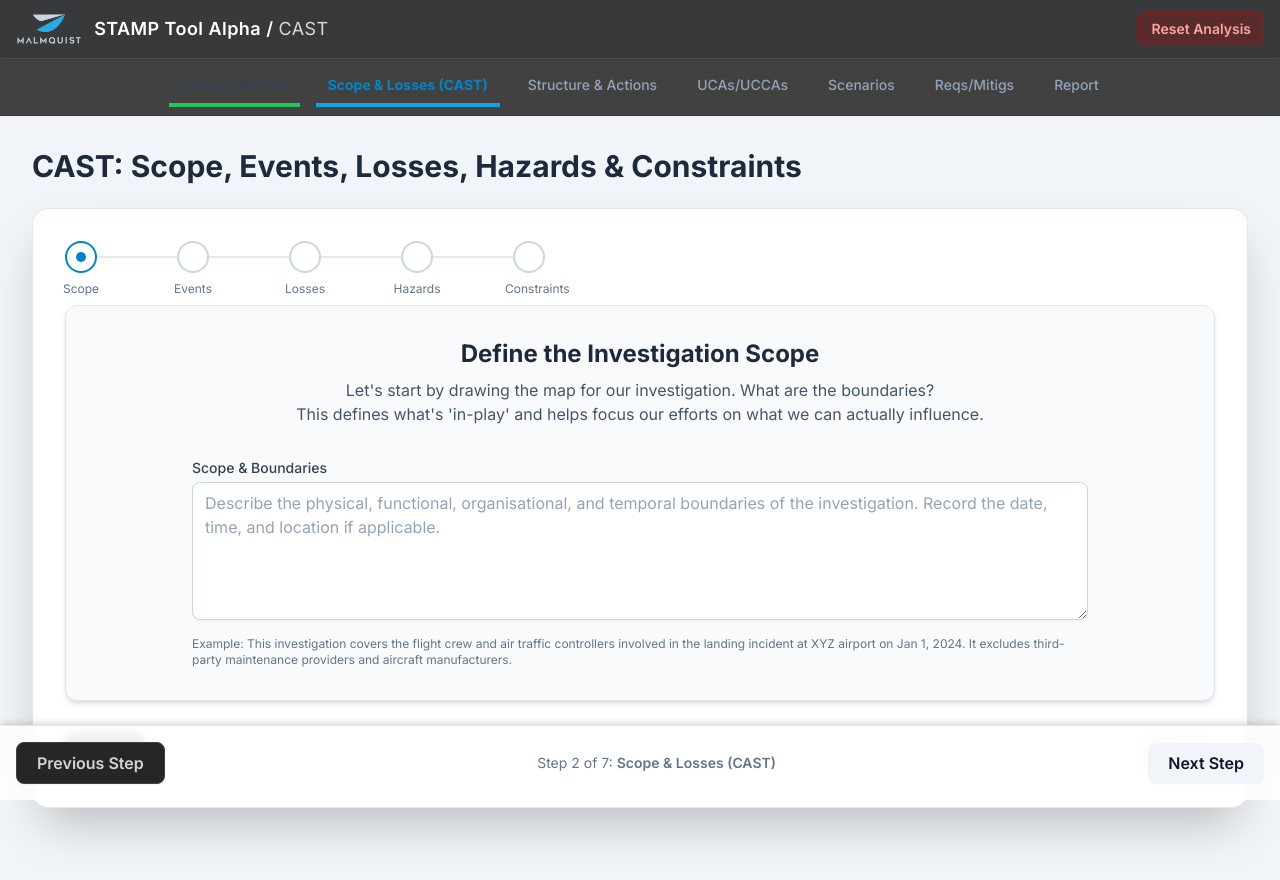
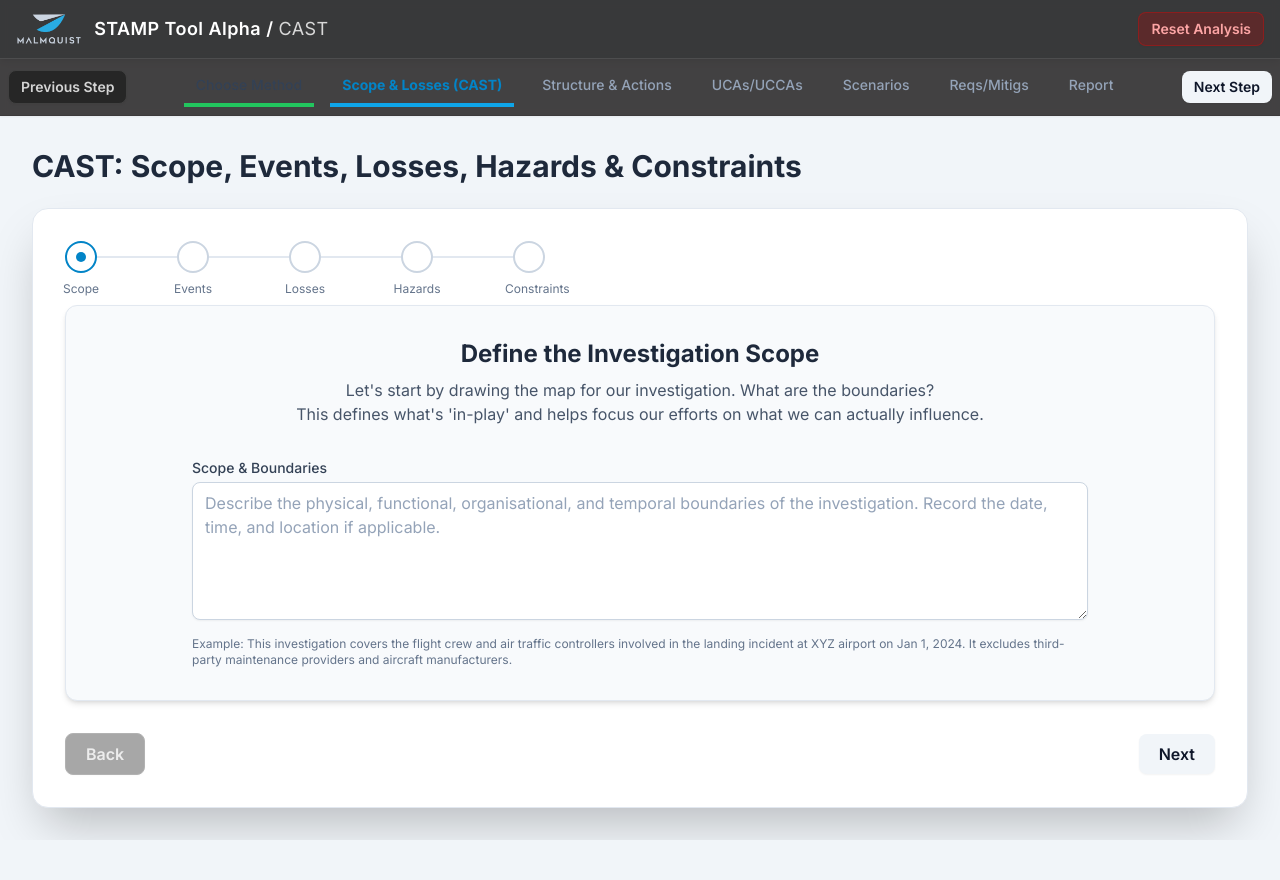
Before and after one commit to airvair/STAMPWebTool, a React (Vite) app: page /#/start in a window 1280 px wide. Both pictures are taken after a click on the button 408 px from the left and 464 px from the top of the page. Shown: the top 880 px of the page. After the commit the page ends 840 px from the top, so only its background shows below. Built offline with nearby package versions, Linux system fonts and the light colour scheme.

Commit message:
rm sticky bm bar add buttons on top

```diff
--- a/components/layout/MainLayout.tsx
+++ b/components/layout/MainLayout.tsx
@@ -1,4 +1,3 @@
-// airvair/stampwebtool/STAMPWebTool-a2dc94729271b2838099dd63a9093c4d/components/layout/MainLayout.tsx
 import React from 'react';
 import { Outlet, useLocation, useNavigate } from 'react-router-dom';
 import { useAnalysis } from '../../hooks/useAnalysis';
@@ -63,7 +62,13 @@ const MainLayout: React.FC = () => {
           </div>
         </header>
 
-        <Stepper steps={steps} currentPath={location.pathname} />
+        <Stepper
+            steps={steps}
+            currentPath={location.pathname}
+            onNext={handleNext}
+            onPrevious={handlePrevious}
+            currentStepIndex={currentStepIndex}
+        />
 
         <main className="flex-grow container mx-auto p-4 md:p-6 lg:p-8">
           {currentStepDefinition && (
@@ -75,25 +80,6 @@ const MainLayout: React.FC = () => {
             </div>
           </div>
         </main>
-
-        <footer className="bg-white/80 dark:bg-black/80 backdrop-blur-sm border-t border-slate-200 dark:border-white/10 p-4 sticky bottom-0 z-30 shadow-top">
-          <div className="container mx-auto flex justify-between items-center">
-            <Button onClick={handlePrevious} disabled={currentStepIndex <= 0} variant="secondary">
-              Previous Step
-            </Button>
-            <div className="text-sm text-slate-500 dark:text-slate-100">
-              Step {currentStepIndex + 1} of {steps.length}: <span className="font-semibold">{currentStepDefinition?.shortTitle}</span>
-            </div>
-            <Button onClick={handleNext} disabled={currentStepIndex >= steps.length - 1}>
-              Next Step
-            </Button>
-          </div>
-        </footer>
-        <style>{`
-        .shadow-top {
-          box-shadow: 0 -4px 6px -1px rgba(0, 0, 0, 0.1), 0 -2px 4px -1px rgba(0, 0, 0, 0.06);
-        }
-      `}</style>
       </div>
   );
 };
--- a/components/layout/Stepper.tsx
+++ b/components/layout/Stepper.tsx
@@ -2,42 +2,48 @@ import React from 'react';
 import { useNavigate } from 'react-router-dom';
 import { useAnalysis } from '../../hooks/useAnalysis';
 import { StepDefinition } from '../../types';
+import Button from '../shared/Button';
 
 interface StepperProps {
     steps: StepDefinition[];
     currentPath: string;
+    onPrevious: () => void;
+    onNext: () => void;
+    currentStepIndex: number;
 }
 
-const Stepper: React.FC<StepperProps> = ({ steps, currentPath }) => {
+const Stepper: React.FC<StepperProps> = ({ steps, currentPath, onPrevious, onNext, currentStepIndex }) => {
     const navigate = useNavigate();
     const { analysisSession } = useAnalysis();
     if (!analysisSession) return null;
 
     return (
-      <nav aria-label="Progress" className="bg-[#171515]/80 backdrop-blur-sm shadow-sm sticky top-0 z-30 border-b border-black/10">        <ol role="list" className="container mx-auto flex items-center justify-center p-2 space-x-2 md:space-x-4 overflow-x-auto">
+        <nav aria-label="Progress" className="bg-[#171515]/80 backdrop-blur-sm shadow-sm sticky top-0 z-30 border-b border-black/10">
+            <div className="container mx-auto flex items-center justify-between p-2 space-x-4">
+                <Button onClick={onPrevious} disabled={currentStepIndex <= 0} variant="secondary" size="sm">
+                    Previous Step
+                </Button>
+                <ol role="list" className="flex items-center justify-center flex-grow space-x-2 md:space-x-4 overflow-x-auto">
                     {steps.map((step, stepIdx) => {
-            const currentStepIndex = steps.findIndex(s => currentPath.startsWith(s.path));
                         const isCurrent = currentStepIndex === stepIdx;
                         const isCompleted = currentStepIndex > stepIdx;
                         const isStart = step.path === '/start';
+                        const isFuture = stepIdx > currentStepIndex;
 
-            // Determine button classes
                         let buttonClass = 'group flex flex-col items-center py-2 px-1 md:px-3 border-b-4 focus:outline-none transition-colors duration-200 ';
                         if (isCurrent) {
                             buttonClass += 'border-sky-500 text-sky-600 dark:text-sky-400 font-semibold';
                         } else if (isCompleted) {
-              buttonClass += 'border-green-500 text-slate-700 dark:text-slate-300 hover:border-sky-400';
-            } else {
+                            buttonClass += 'border-green-500 text-slate-700 dark:text-slate-300 hover:border-sky-400 cursor-pointer';
+                        } else { // isFuture
                             buttonClass += 'border-transparent text-slate-400 dark:text-slate-500 cursor-default';
                         }
-            if(isStart) buttonClass += ' cursor-default';
-
 
                         return (
                             <li key={step.shortTitle} className="flex-shrink-0">
                                 <button
-                      onClick={() => !isStart && navigate(step.path)}
-                      disabled={isStart}
+                                    onClick={() => !isFuture && !isStart && navigate(step.path)}
+                                    disabled={isFuture || isStart}
                                     className={buttonClass}
                                 >
                                     <span className={`text-xs md:text-sm ${isCurrent ? 'font-bold' : 'font-medium'}`}>{step.shortTitle}</span>
@@ -46,6 +52,10 @@ const Stepper: React.FC<StepperProps> = ({ steps, currentPath }) => {
                         );
                     })}
                 </ol>
+                <Button onClick={onNext} disabled={currentStepIndex >= steps.length - 1} size="sm">
+                    Next Step
+                </Button>
+            </div>
         </nav>
     );
 };
```
Lines whose indentation alone changed are shown as unchanged.
